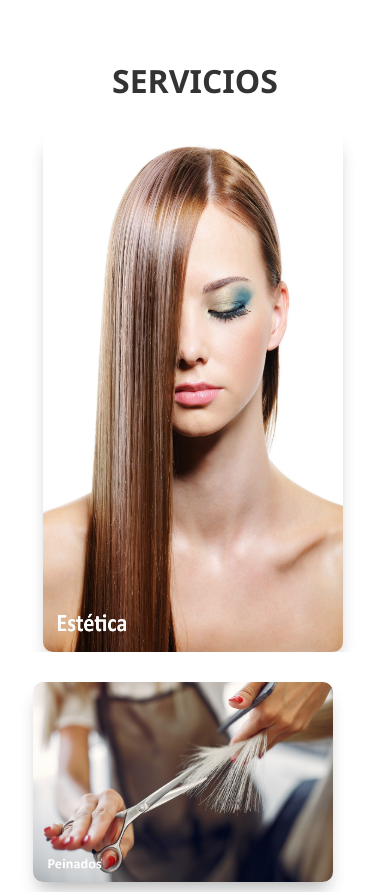
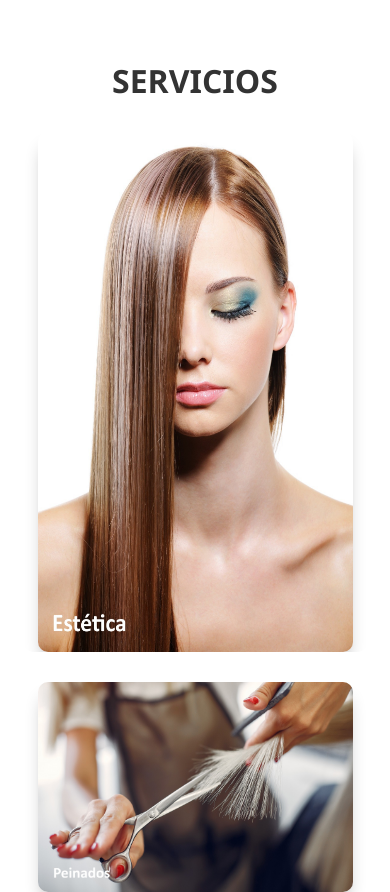
Before and after one commit to mpatrivic/peluqueriapili, a plain HTML site: page index.html in a window 390 px wide. Shown: the part 1360-2252 px from the top of the page. Drawn offline with nearby package versions, Linux system fonts and the light colour scheme.

Commit message:
Update styles.css

```diff
--- a/styles.css
+++ b/styles.css
@@ -372,11 +372,16 @@ li{
         align-items: center;
     }
 
-    #quienesSomos img, #servicios img{
+    #quienesSomos img{
         margin-left: 20px;
         margin-right: 20px;
         width: 300px;
     }
+
+    #servicios img{
+        margin: 0 auto;
+        width: 315px;
+	}
 
     #quienesSomos .marginLeft50{
         margin: 0;
@@ -395,10 +400,6 @@ li{
         margin-right: 20px;
         text-align: justify;
         width: 300px;
-    }
-
-    #servicios img{
-        margin-bottom: 20px;
     }
 
     #txtServicios{
```
